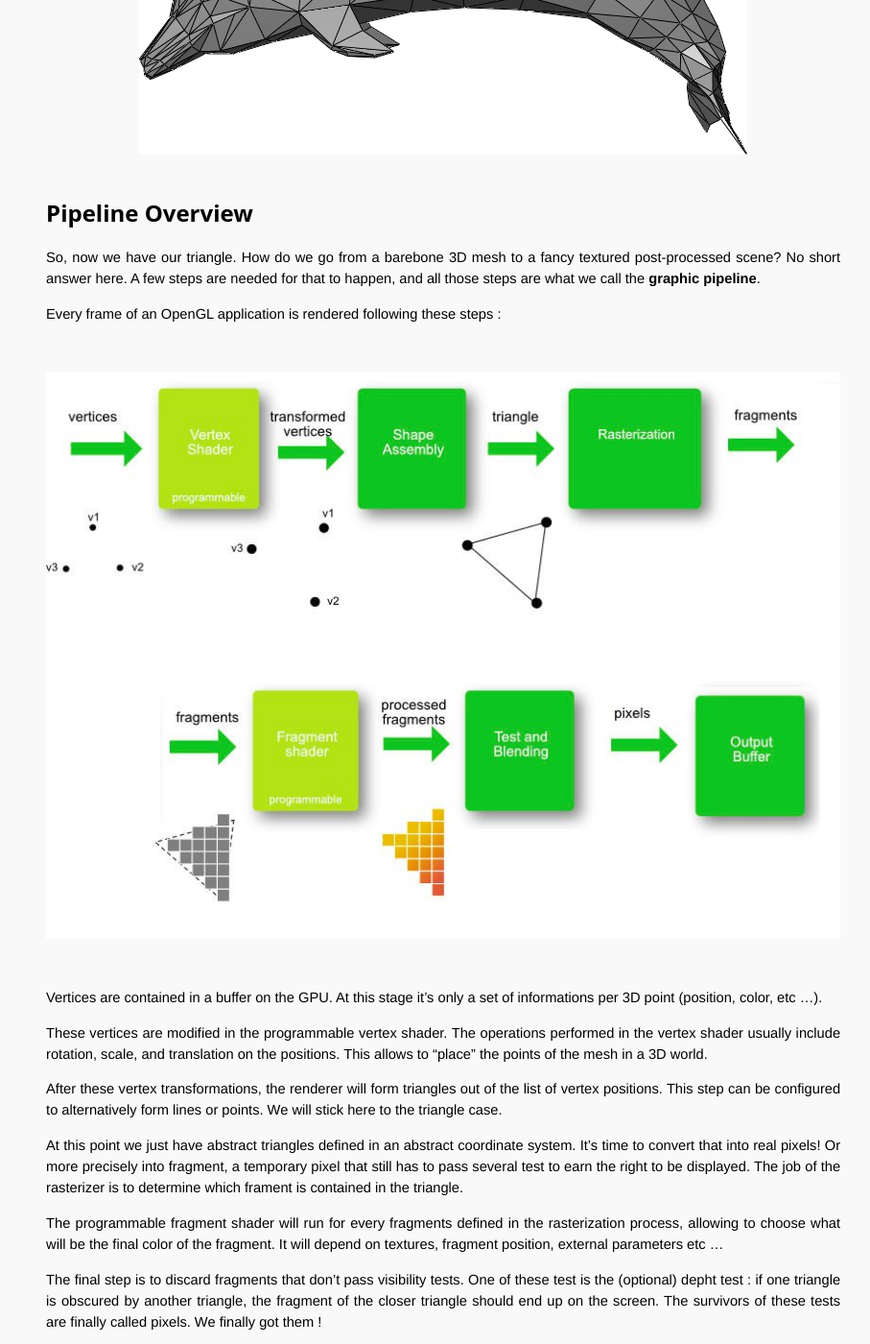
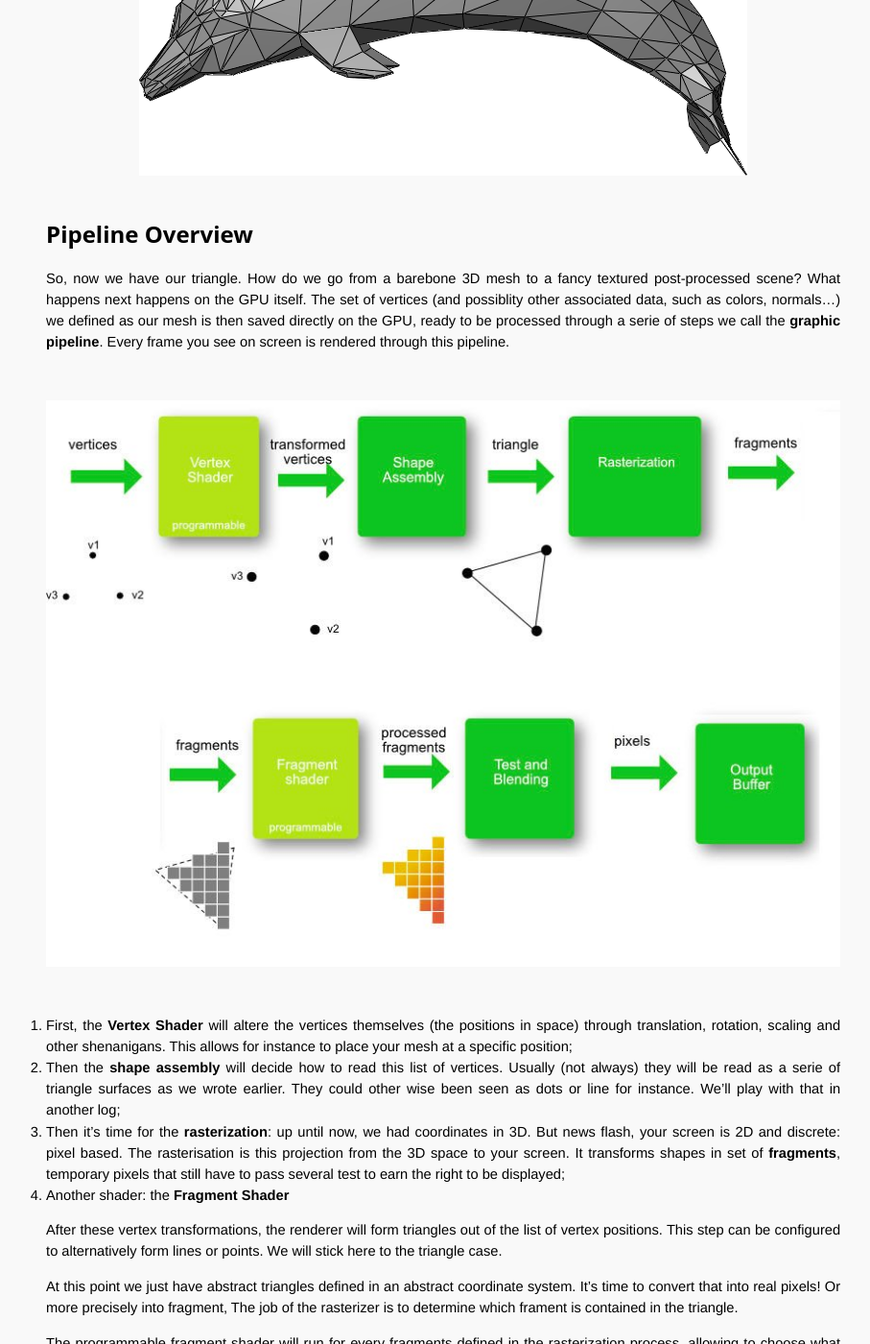
Before and after one commit to OpenTechSchool-Brussels/intro-to-webGL-and-shaders, a Jekyll site: the page built from log1_graphic-pipeline.md, in a window 1280 px wide and 1400 px high, scrolled down 1669 px. Shown: the whole window at 96% size, without its empty margins (308-1215 px from the left). Built offline with Jekyll 4.4.1, drawn with Linux system fonts in a browser that asks for light colours; some of the changed text lies outside the part shown.

Commit message:
Update log1_graphic-pipeline.md

```diff
--- a/log1_graphic-pipeline.md
+++ b/log1_graphic-pipeline.md
@@ -29,28 +29,28 @@ While a human is able to do one complex task easily at one glance (locating peop
 
 Why using triangles? Because they are the simplest possible surface. 3 points define a surface (triangle) while two would only define a line (segment). Add one more and at best you have a quadrilateral, at worse you have some weird volumetric shape that is hard to interpret. So, if you want to use a surface to define an enclosed volume, triangles are the best building blocks. No wonder it's the lingua franca in graphic processing!
 
-So, your geometry is based on triangles. On what is based your triangles? Well, on *dots* in space. Those *dots* have a more formal name: **vertex** (plural: **vertices**). All geometry you'll encounter is based on a set of vertices, usually read as a set of triangles. You can go simple stuff (a square -two triangles-, a cube -twelve triangles-...) and more complex and eye-appealing forms. This drawing part is what we'll do in function 3: `func_3_createTriangle();`.
+So, your geometry is based on triangles. On what is based your triangles? Well, on *dots* in space. Those *dots* have a more formal name: **vertex** (plural: **vertices**). All geometry you'll encounter is based on a set of vertices, usually read as a set of triangles. You can go simple stuff (a square -two triangles-, a cube -twelve triangles-...) and more complex and eye-appealing forms. This drawing part is what we'll do in function 3: `func_3_createTriangle();`. It'll draw one triangle. Up to you to add more in the next logs to create a complexe mesh!
 
 <img class="ctr" src="./assets/Dolphin_triangle_mesh.png" alt="A 3D mesh">
 
 
 ## Pipeline Overview
 
-So, now we have our triangle. How do we go from a barebone 3D mesh to a fancy textured post-processed scene? No short answer here. A few steps are needed for that to happen, and all those steps are what we call the **graphic pipeline**.
+So, now we have our triangle. How do we go from a barebone 3D mesh to a fancy textured post-processed scene? What happens next happens on the GPU itself. The set of vertices (and possiblity other associated data, such as colors, normals...) we defined as our mesh is then saved directly on the GPU, ready to be processed through a serie of steps we call the **graphic pipeline**. Every frame you see on screen is rendered through this pipeline.
+
+<img class="ctr" src="./assets/log1_graphicPipeline.jpg" alt="Rendering Pipeline">
+
+1. First, the **Vertex Shader** will altere the vertices themselves (the positions in space) through translation, rotation, scaling and other shenanigans. This allows for instance to place your mesh at a specific position;
+2. Then the **shape assembly** will decide how to read this list of vertices. Usually (not always) they will be read as a serie of triangle surfaces as we wrote earlier. They could other wise been seen as dots or line for instance. We'll play with that in another log;
+3. Then it's time for the **rasterization**: up until now, we had coordinates in 3D. But news flash, your screen is 2D and discrete: pixel based. The rasterisation is this projection from the 3D space to your screen. It transforms shapes in set of **fragments**, temporary pixels that still have to pass several test to earn the right to be displayed;
+4. Another shader: the **Fragment Shader**
 
 
 
-Every frame of an OpenGL application is rendered following these steps :
-
-<img class="ctr" src="./assets/log1_graphicPipeline.jpg" alt="Rendering Pipeline">
-
-Vertices are contained in a buffer on the GPU. At this stage it's only a set of informations per 3D point (position, color, etc ...).
-
-These vertices are modified in the programmable vertex shader. The operations performed in the vertex shader usually include rotation, scale, and translation on the positions. This allows to "place" the points of the mesh in a 3D world.
 
 After these vertex transformations, the renderer will form triangles out of the list of vertex positions. This step can be configured to alternatively form lines or points. We will stick here to the triangle case.
 
-At this point we just have abstract triangles defined in an abstract coordinate system. It's time to convert that into real pixels! Or more precisely into fragment, a temporary pixel that still has to pass several test to earn the right to be displayed. The job of the rasterizer is to determine which frament is contained in the triangle.
+At this point we just have abstract triangles defined in an abstract coordinate system. It's time to convert that into real pixels! Or more precisely into fragment,  The job of the rasterizer is to determine which frament is contained in the triangle.
 
 The programmable fragment shader will run for every fragments defined in the rasterization process, allowing to choose what will be the final color of the fragment. It will depend on textures, fragment position, external parameters etc ...
 
```
